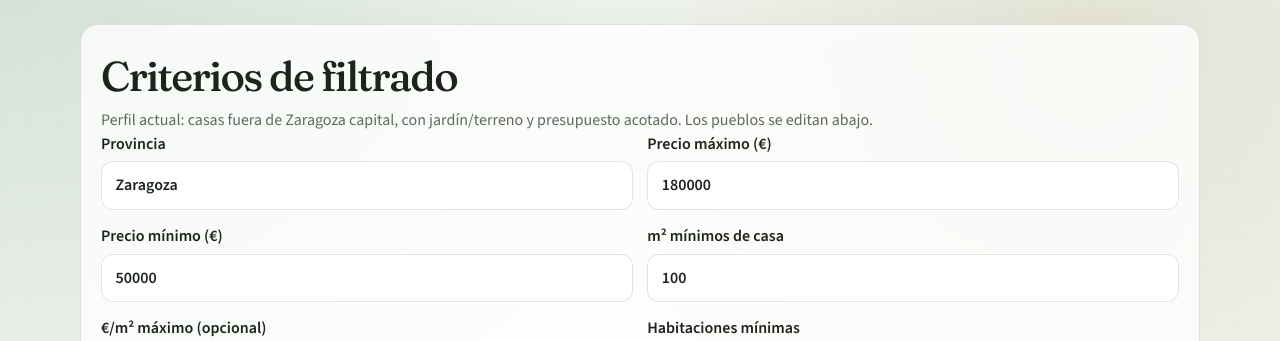
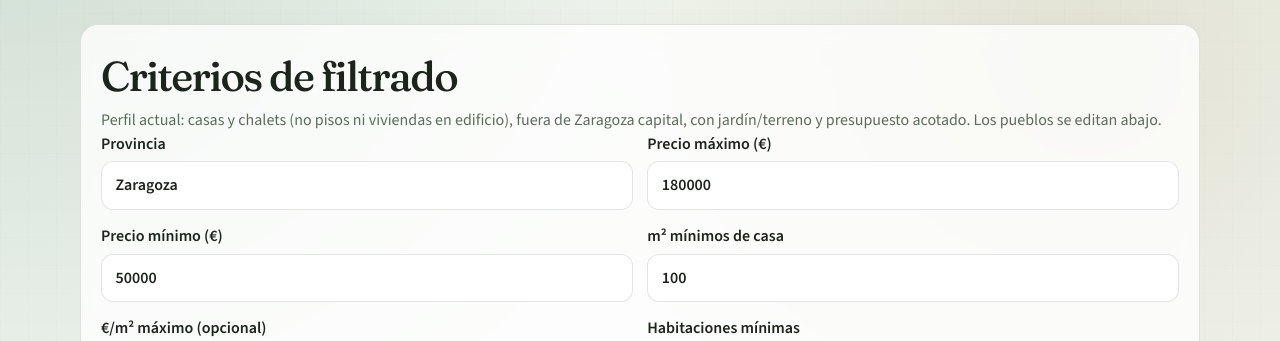
Before and after one commit to ArturoYuste/housing-monitor-zgz, a FastAPI app: page /settings in a window 1280 px wide. Shown: the part 127-468 px from the top of the page. Run offline with FastAPI, Linux system fonts and the light colour scheme; some libraries are stand-ins or nearby versions.

Commit message:
Clarify settings copy: houses/chalets only, not flats
Co-authored-by: developers.social11 <developers.social11@gmail.com>

```diff
--- a/app/templates/settings.html
+++ b/app/templates/settings.html
@@ -3,7 +3,7 @@
 {% block content %}
 <section class="panel">
   <h1>Criterios de filtrado</h1>
-  <p class="muted">Perfil actual: casas fuera de Zaragoza capital, con jardín/terreno y presupuesto acotado. Los pueblos se editan abajo.</p>
+  <p class="muted">Perfil actual: casas y chalets (no pisos ni viviendas en edificio), fuera de Zaragoza capital, con jardín/terreno y presupuesto acotado. Los pueblos se editan abajo.</p>
 
   {% if saved %}
     <div class="flash">Criterios guardados correctamente.</div>
```
